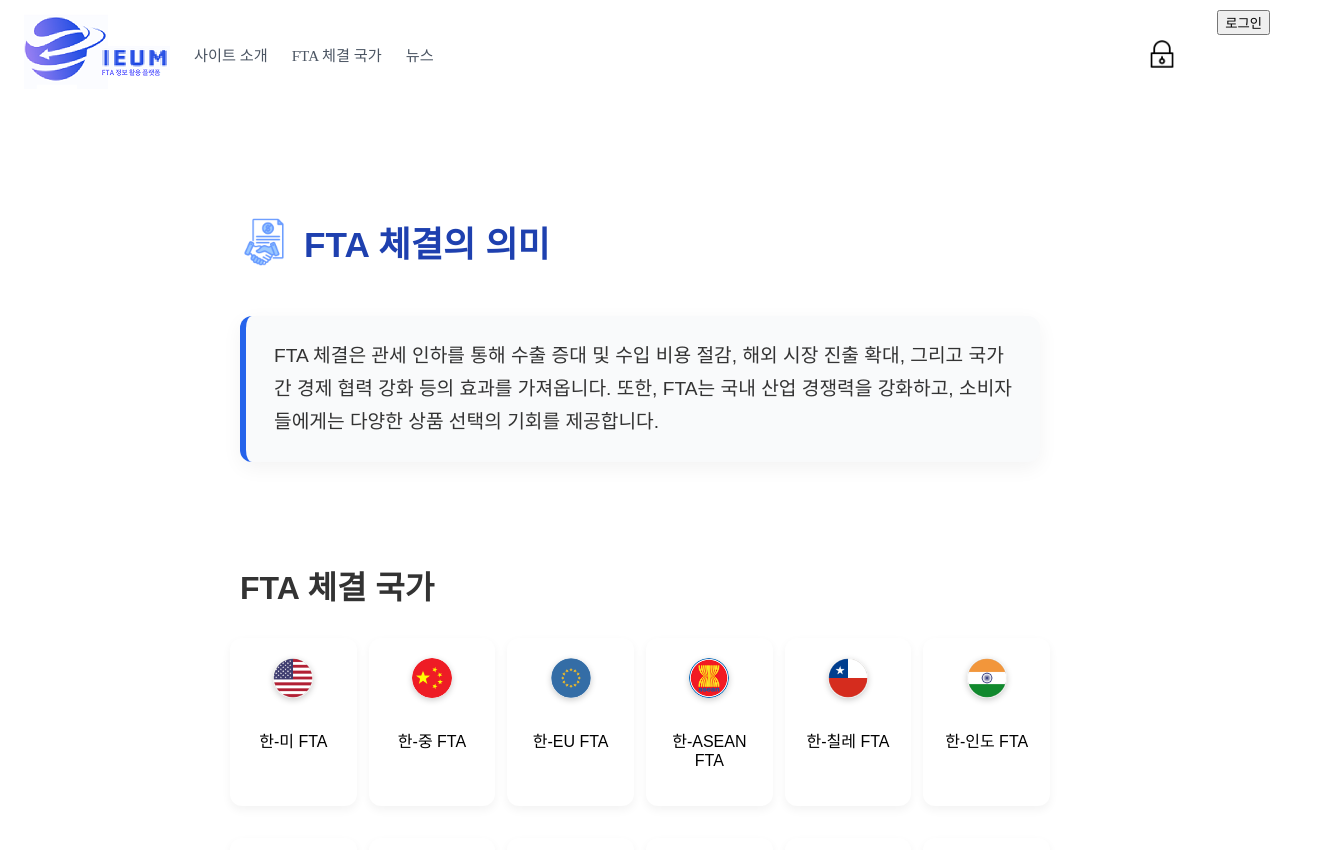
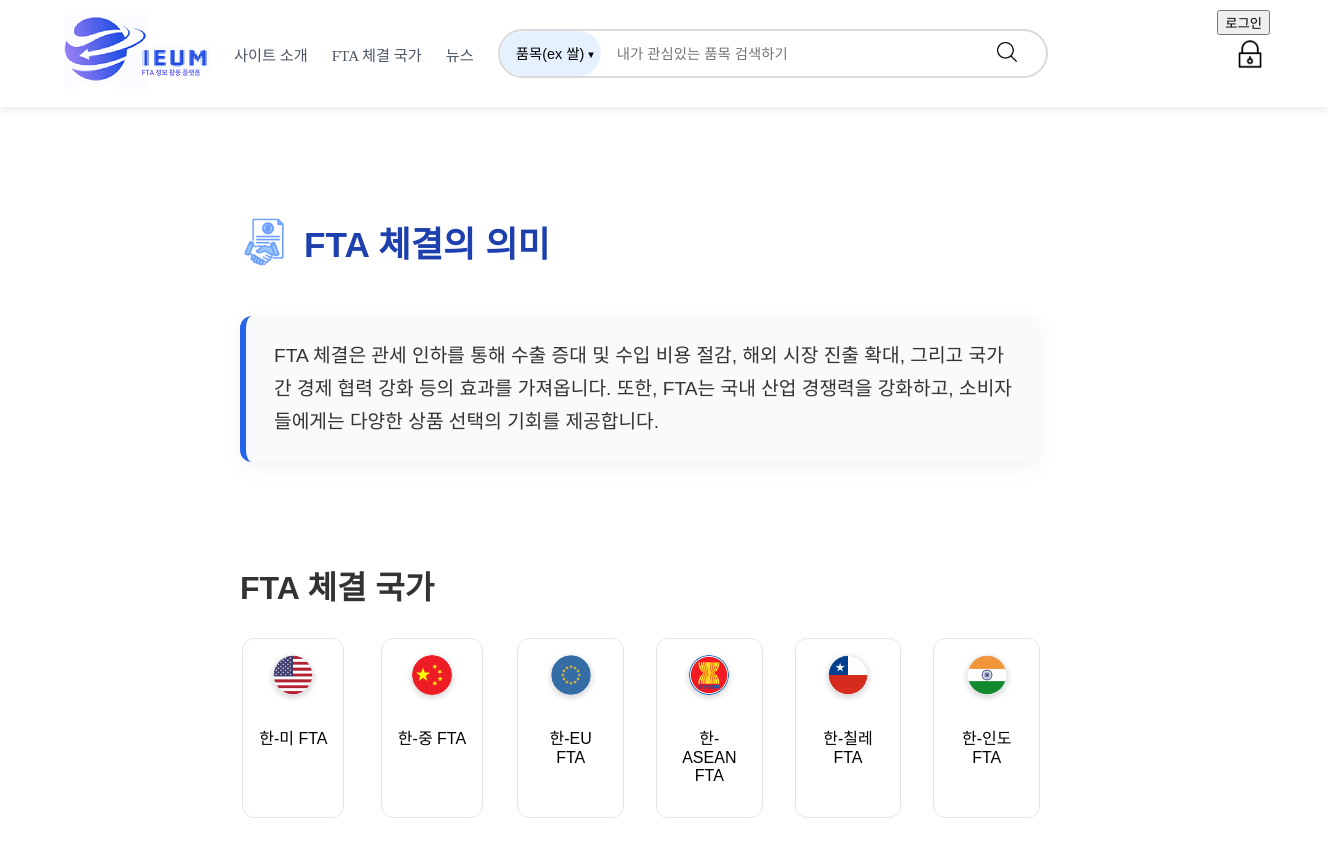
Before and after one commit to 2025-SMHRD-SW-FullStack/For-it_IEUM, a React (Vite) app in the folder Front-end/: page /fta in a window 1280 px wide. Shown: the top 850 px of the page, 1328 px wide, since content can reach past the window. Built offline with nearby package versions, Linux system fonts and the light colour scheme.

Commit message:
링크연결,헤더수정,css변경

```diff
--- a/Front-end/src/components/Header/Header.jsx
+++ b/Front-end/src/components/Header/Header.jsx
@@ -1,26 +1,34 @@
-import React from 'react'
-import Logo from './Logo'
-import Navigation from './Navigation'
-import NotificationBell from './NotificationBell'
-import UserMenu from './UserMenu'
-import BookMark from './BookMark'
+import React from 'react';
+import { useLocation } from 'react-router-dom'; // ✅ 추가
+import Logo from './Logo';
+import Navigation from './Navigation';
+import NotificationBell from './NotificationBell';
+import UserMenu from './UserMenu';
+import BookMark from './BookMark';
+import SearchBar from '../Search/SearchBar';
 
 // 로그인 여부에 따라 컴포넌트 조건부 렌더링
+const Header = ({ isLoggedIn }) => {
+  const location = useLocation(); // 현재 경로 감지
+  const hideSearchBar = location.pathname === '/' || location.pathname === '/login'|| location.pathname === '/search';
 
-const Header = ({isLoggedIn}) => {
   return (
     <header className="header_main">
-    <div className="header_left">
-        <Logo/>
-        <Navigation/>
+      <div className="header_inner">
+        <div className="header_left">
+          <Logo />
+          <Navigation />
+          {/* 조건부 렌더링 */}
+          {!hideSearchBar && <SearchBar />}
         </div>
         <div className="header_right">
-        {isLoggedIn && <NotificationBell />}
-        <UserMenu isLoggedIn={isLoggedIn} />
-        {isLoggedIn && <BookMark/>}
-     </div>
+          {isLoggedIn && <NotificationBell />}
+          <UserMenu isLoggedIn={isLoggedIn} />
+          {isLoggedIn && <BookMark />}
+        </div>
+      </div>
     </header>
   );
 };
 
-export default Header
+export default Header;
--- a/Front-end/src/components/Search/SearchTypeToggle.jsx
+++ b/Front-end/src/components/Search/SearchTypeToggle.jsx
@@ -5,7 +5,7 @@ import '../../App.css';
 const SearchTypeToggle = ({ onKeywordClick }) => {
 
   const [isOpen, setIsOpen] = useState(false);
-  const keywords = ['FTA 원산지증명','HS코드 조회', '관세율 확인', '수출입 절차'];
+  const keywords = ['FTA 원산지증명','HS코드 조회', '관세율 확인', '수출입 절차',''];
 
   const toggleOpen = () => setIsOpen(!isOpen);
 
@@ -21,6 +21,7 @@ const SearchTypeToggle = ({ onKeywordClick }) => {
       key={index}
       className="dropdown-container-item"
       onClick={() => onKeywordClick?.(keyword)}
+      title={keyword}
     >
       {keyword}
     </button>
--- a/Front-end/src/components/fta/FtaCountryGrid.jsx
+++ b/Front-end/src/components/fta/FtaCountryGrid.jsx
@@ -4,17 +4,19 @@ import { useNavigate } from "react-router-dom";
 import ftaCountries from "../../data/ftaCountries";
 
 const FtaCountryGrid = () => {
-  const navigate = useNavigate();
+
 
   return (
     <div className="fta-country-wrapper">
       <h2>FTA 체결 국가</h2>
       <div className="fta-country-grid">
        {ftaCountries.map((country)=>(
-          <div
+          <a
             key={country.id}
+            href={country.external}
+            target="_blank"
+            rel="noopener noreferrer"
             className="fta-country-card"
-            onClick={() => navigate(country.route)}
           >
              <div className="fta-country-icon">
               <img
@@ -24,7 +26,7 @@ const FtaCountryGrid = () => {
               />
             </div>
             <p className="fta-country-label">{country.name}</p>
-          </div>
+          </a>
         ))}
       </div>
     </div>
--- a/Front-end/src/components/search-content/CardItem.jsx
+++ b/Front-end/src/components/search-content/CardItem.jsx
@@ -25,7 +25,10 @@ const CardItem = ({card}) => {
         >
           <div className='cardText'>
             <div id="HS">HS코드: {card.hsCode}</div>
-            <div id="Name">품목명: {card.itemName}</div>
+            <div id="Name" title={card.itemName}>
+  품목명: {card.itemName.length > 6 ? card.itemName.slice(0, 6) + "..." : card.itemName}
+</div>
+
           </div>
           <img src={star} alt='별 아이콘' className='favorite'/>
         </div>
--- a/Front-end/src/data/ftaCountries.js
+++ b/Front-end/src/data/ftaCountries.js
@@ -1,26 +1,26 @@
 // src/data/ftaCountries.js
 const ftaCountries = [
-  { id: "us", name: "한-미 FTA", flag: "/flags/us.png", route: "/fta/us" },
-  { id: "cn", name: "한-중 FTA", flag: "/flags/china.png", route: "/fta/cn" },
-  { id: "eu", name: "한-EU FTA", flag: "/flags/eu.png", route: "/fta/eu" },
-  { id: "asean", name: "한-ASEAN FTA", flag: "/flags/asean.png", route: "/fta/asean" },
-  { id: "cl", name: "한-칠레 FTA", flag: "/flags/chile.png", route: "/fta/cl" },
-  { id: "in", name: "한-인도 FTA", flag: "/flags/india.png", route: "/fta/in" },
-  { id: "au", name: "한-호주 FTA", flag: "/flags/australia.png", route: "/fta/au" },
-  { id: "ca", name: "한-캐나다 FTA", flag: "/flags/canada.png", route: "/fta/ca" },
-  { id: "vn", name: "한-베트남 FTA", flag: "/flags/vietnam.png", route: "/fta/vn" },
-  { id: "sg", name: "한-싱가포르 FTA", flag: "/flags/singapore.png", route: "/fta/sg" },
-  { id: "nz", name: "한-뉴질랜드 FTA", flag: "/flags/nz.png", route: "/fta/nz" },
-  { id: "uk", name: "한-영국 FTA", flag: "/flags/uk.png", route: "/fta/uk" },
-  { id: "es", name: "한-EFTA", flag: "/flags/EFTA.png", route: "/fta/es" },
-  { id: "is", name: "한-이스라엘 FTA", flag: "/flags/is.png", route: "/fta/is" },
-  { id: "co", name: "한-콜롬비아 FTA", flag: "/flags/colombia.png", route: "/fta/co" },
-  { id: "de", name: "한- DEPA", flag: "/flags/DEPA.png", route: "/fta/de" },
-  { id: "ca", name: "한-중미 FTA", flag: "/flags/ca.png", route: "/fta/ca" },
-  { id: "tk", name: "한-튀르키예 FTA", flag: "/flags/tk.png", route: "/fta/tk" },
-  { id: "id", name: "한-인도네시아 FTA", flag: "/flags/indonesia.png", route: "/fta/id" },
-  { id: "ph", name: "한-필리핀 FTA", flag: "/flags/philippines.png", route: "/fta/ph" },
-  { id: "pe", name: "한-페루 FTA", flag: "/flags/pe.png", route: "/fta/pe" },
+  { id: "us", name: "한-미 FTA", flag: "/flags/us.png", external:"https://www.fta.go.kr/ftamain/kfta/lov5/us/1/1/" },
+  { id: "cn", name: "한-중 FTA", flag: "/flags/china.png",external:"https://www.fta.go.kr/ftamain/kfta/lov5/cn/1/1/"},
+  { id: "eu", name: "한-EU FTA", flag: "/flags/eu.png", external:"https://www.fta.go.kr/ftamain/kfta/lov5/eu/1/1/"},
+  { id: "asean", name: "한-ASEAN FTA", flag: "/flags/asean.png",external:"https://www.fta.go.kr/ftamain/kfta/lov5/asean/1/1/"},
+  { id: "cl", name: "한-칠레 FTA", flag: "/flags/chile.png", external:"https://www.fta.go.kr/ftamain/kfta/lov5/cl/1/1/"},
+  { id: "in", name: "한-인도 FTA", flag: "/flags/india.png",  external:"https://www.fta.go.kr/ftamain/kfta/lov5/in/1/1/"},
+  { id: "au", name: "한-호주 FTA", flag: "/flags/australia.png", external:"https://www.fta.go.kr/ftamain/kfta/lov5/au/1/1/"},
+  { id: "ca", name: "한-캐나다 FTA", flag: "/flags/canada.png", external:"https://www.fta.go.kr/ftamain/kfta/lov5/ca/1/1/"},
+  { id: "vn", name: "한-베트남 FTA", flag: "/flags/vietnam.png",  external:"https://www.fta.go.kr/ftamain/kfta/lov5/vn/1/1/"},
+  { id: "sg", name: "한-싱가포르 FTA", flag: "/flags/singapore.png",  external:"https://www.fta.go.kr/ftamain/kfta/lov5/sg/1/1/"},
+  { id: "nz", name: "한-뉴질랜드 FTA", flag: "/flags/nz.png",  external:"https://www.fta.go.kr/ftamain/kfta/lov5/nz/1/1/"},
+  { id: "uk", name: "한-영국 FTA", flag: "/flags/uk.png", external:"https://www.fta.go.kr/ftamain/kfta/lov5/uk/1/1/"},
+  { id: "es", name: "한-EFTA", flag: "/flags/EFTA.png", external:"https://www.fta.go.kr/ftamain/kfta/lov5/efta/1/1/"},
+  { id: "is", name: "한-이스라엘 FTA", flag: "/flags/is.png", external:"https://www.fta.go.kr/ftamain/kfta/lov5/il/1/1/" },
+  { id: "co", name: "한-콜롬비아 FTA", flag: "/flags/colombia.png",external:"https://www.fta.go.kr/ftamain/kfta/lov5/co/1/1/" },
+  { id: "de", name: "한- DEPA", flag: "/flags/DEPA.png", external:"https://www.fta.go.kr/ftamain/kfta/lov5/depa/1/1/"},
+  { id: "ca", name: "한-중미 FTA", flag: "/flags/ca.png", external:"https://www.fta.go.kr/ftamain/kfta/lov5/ca/1/1/"},
+  { id: "tk", name: "한-튀르키예 FTA", flag: "/flags/tk.png",external:"https://www.fta.go.kr/ftamain/kfta/lov5/tr/1/1/"},
+  { id: "id", name: "한-인도네시아 FTA", flag: "/flags/indonesia.png", external:"https://www.fta.go.kr/ftamain/kfta/lov5/id/1/1/" },
+  { id: "ph", name: "한-필리핀 FTA", flag: "/flags/philippines.png", external:"https://www.fta.go.kr/ftamain/kfta/lov5/ph/1/1/" },
+  { id: "pe", name: "한-페루 FTA", flag: "/flags/pe.png", external:"https://www.fta.go.kr/ftamain/kfta/lov5/pe/1/1/"},
 ];
 
 export default ftaCountries;
--- a/Front-end/src/data/testItemArray.js
+++ b/Front-end/src/data/testItemArray.js
@@ -1,7 +1,7 @@
 const testItemArray = [
   {
     id: 1,
-    itemName: "커피 원두",
+    itemName: "커피 원두 dfdfdfdfdfdfdfdfdfdfdfdfdfdfdf",
     hsCode: "0901.21-0000",
     baseTariff: 8,
     lowestTariff: 0,
--- a/Front-end/src/pages/FtaPage.css
+++ b/Front-end/src/pages/FtaPage.css
@@ -97,7 +97,7 @@
 
 /* 각 국가 카드 */
 .fta-country-card {
-  background-color: #ffffff;
+  /* background-color: #ffffff;
   border-radius: 12px;
   box-shadow: 0 4px 10px rgba(0, 0, 0, 0.05);
   padding: 20px 10px;
@@ -106,7 +106,18 @@
   text-align: center;
   cursor: pointer;
   transition: transform 0.2s ease, box-shadow 0.2s ease;
-  position: relative;
+  position: relative; */
+
+  text-decoration: none;
+  color: inherit;
+  background: white;
+  border: 1px solid #e5e5e5;
+  border-radius: 12px;
+  padding: 16px;
+  text-align: center;
+  transition: transform 0.2s, box-shadow 0.2s;
+  cursor: pointer;
+
 }
 
 .fta-country-card:hover {
--- a/Front-end/src/pages/MainPage.css
+++ b/Front-end/src/pages/MainPage.css
@@ -1,3 +1,8 @@
+
+body{
+  overflow-x: hidden;
+}
+
 .Main {
   display: flex;
   flex-direction: column;
@@ -5,22 +10,49 @@
 }
 
 .search_box {
-  width: 50%;
+  width: 80%;
   display: flex;
+  flex-direction: row;
   justify-content: center;
-  gap: 30px;
+  flex-wrap: wrap;
+
+  /* gap: 30px; */
 }
 
 /* 전체 header 컨테이너 */
 .header_main {
-  display: flex;
+  /* display: flex;
   justify-content: space-between;
   align-items: center;
   padding: 12px 24px;
   background-color: #fff;
   width: 90%;
+  box-shadow: 0 2px 8px rgba(0, 0, 0, 0.15);
+  border-radius: 8px;
+  z-index: 100;  */
+  width: 100%;
+  /* overflow-x: auto; */
+  /* white-space: nowrap; */
+  position: sticky; /* 필요하면 고정 */
+  top: 0;            /* sticky일 경우 필요 */
+  z-index: 100;       /* ✅ 전체 너비로 확장 */
+  padding: 12px 24px;
+  background-color: #fff;
+  box-shadow: 0 2px 8px rgba(0, 0, 0, 0.1); /* ✅ 그림자 */
+
 }
+.header_inner {
+  max-width: 1200px;     /* ✅ 너비 제한 */
+  margin: 0 auto;        /* ✅ 가운데 정렬 */
+  /* padding: 12px 24px; */
+  padding-left: 24px;
+  padding-right: 24px;
 
+
+  display: flex;
+  justify-content: space-between;
+  align-items: center;
+}
 /* 왼쪽: 로고 + 네비게이션 */
 .header_left {
   display: flex;
@@ -84,13 +116,16 @@
 
 
  .dropdown-container {
-  position: relative; /* 드롭다운 리스트 위치 기준 */
+  position: relative;
   width: 200px; /* 적당히 고정된 너비 */
   font-family: 'Noto Sans KR', sans-serif;
   margin-bottom: 10px;
+  margin-left: 30px;
+  margin-right: 30px;
 }
 
 .dropdown-container-header {
+  /* width: 100%; */
   display: flex;
   justify-content: space-between;
   align-items: center;
@@ -100,6 +135,7 @@
   font-size: 1rem;
   color: #333;
   user-select: none;
+  animation: fadeUp 0.8s ease-out;
 }
 
 .dropdown-container-toggle {
@@ -108,7 +144,34 @@
 }
 
 /* 기본 상태 (닫힌 상태) */
+
 .dropdown-container-list {
+  position: absolute;
+  top: 100%;
+  left: 0;
+
+  width: max-content; /* ✅ 내용에 따라 자동 너비 조절 */
+  min-width: 160px;   /* ✅ 최소 너비 설정 */
+  background: white;
+  border: 1px solid #ddd;
+  border-radius: 6px;
+  box-shadow: 0 4px 10px rgba(0, 0, 0, 0.1);
+  padding: 0 10px;
+
+  display: flex;
+  flex-direction: column;   /* ✅ 수직 정렬로 변경 */
+  gap: 8px;
+  z-index: 1000;
+
+  max-height: 0;
+  opacity: 0;
+  overflow: hidden;
+  transform: translateY(-10px);
+  transition: all 0.3s ease;
+  pointer-events: none;
+}
+
+/*
   position: absolute;
   top: 100%;
   left: 0;
@@ -128,8 +191,9 @@
   overflow: hidden;
   transform: translateY(-10px);
   transition: all 0.3s ease;
-  pointer-events: none; /* 마우스 입력 차단 */
-}
+  pointer-events: none;  */
+  /* 마우스 입력 차단 */
+
 
 /* 펼쳐진 상태 (JS에서 .open 클래스 붙이기) */
 .dropdown-container-list.open {
@@ -138,6 +202,7 @@
   opacity: 1;
   transform: translateY(0);
   pointer-events: auto;
+
 }
 
 
@@ -151,6 +216,13 @@
   cursor: pointer;
   transition: background-color 0.2s ease, transform 0.2s ease;
   /* ❌ transform 삭제 */
+
+  /* 축약 */
+  white-space: nowrap;
+  overflow: hidden;
+  text-overflow: ellipsis;
+  max-width: 300px;
+
 }
 
 .dropdown-container-item:hover {
@@ -203,15 +275,16 @@ padding:4rem 1rem; */
 
 
 .search-box{
-  display:inline-flex;
+  display:flex;
   border:2px solid #dadada;
   border-radius:9999px;
   overflow:hidden;
-  max-width:550px;
-  width:100%;
+  width:550px;
+  /* width:50%; */
   box-sizing: border-box; /*패딩, 테두리까지 포함해서 width 계산*/
   padding: 0; /*내부 input 간격 조정*/
   padding-right: 10px;
+  animation: fadeUp 0.8s ease-out;
   /* margin-left: 40%; */
 }
 /* .search-wrapper {
@@ -270,4 +343,21 @@ padding:4rem 1rem; */
   cursor:pointer;
 }
 
-/* bookmarkpage */
+
+
+/* 🔄 페이드 업 애니메이션 */
+@keyframes fadeUp {
+  from {
+    opacity: 0;
+    transform: translateY(20px);
+  }
+  to {
+    opacity: 1;
+    transform: translateY(0);
+  }
+}
+
+/* 공통 클래스 - 부드럽게 위로 올라오며 나타남 */
+.fade-up {
+  animation: fadeUp 0.8s ease-out;
+}
```
Also changed, not shown: Front-end/src/pages/BookMarkPage.css (+11 -0 lines), Front-end/src/pages/BookMarkPage.jsx (+9 -3 lines), Front-end/src/components/Search/SearchBar.jsx (line endings or trailing spaces).
